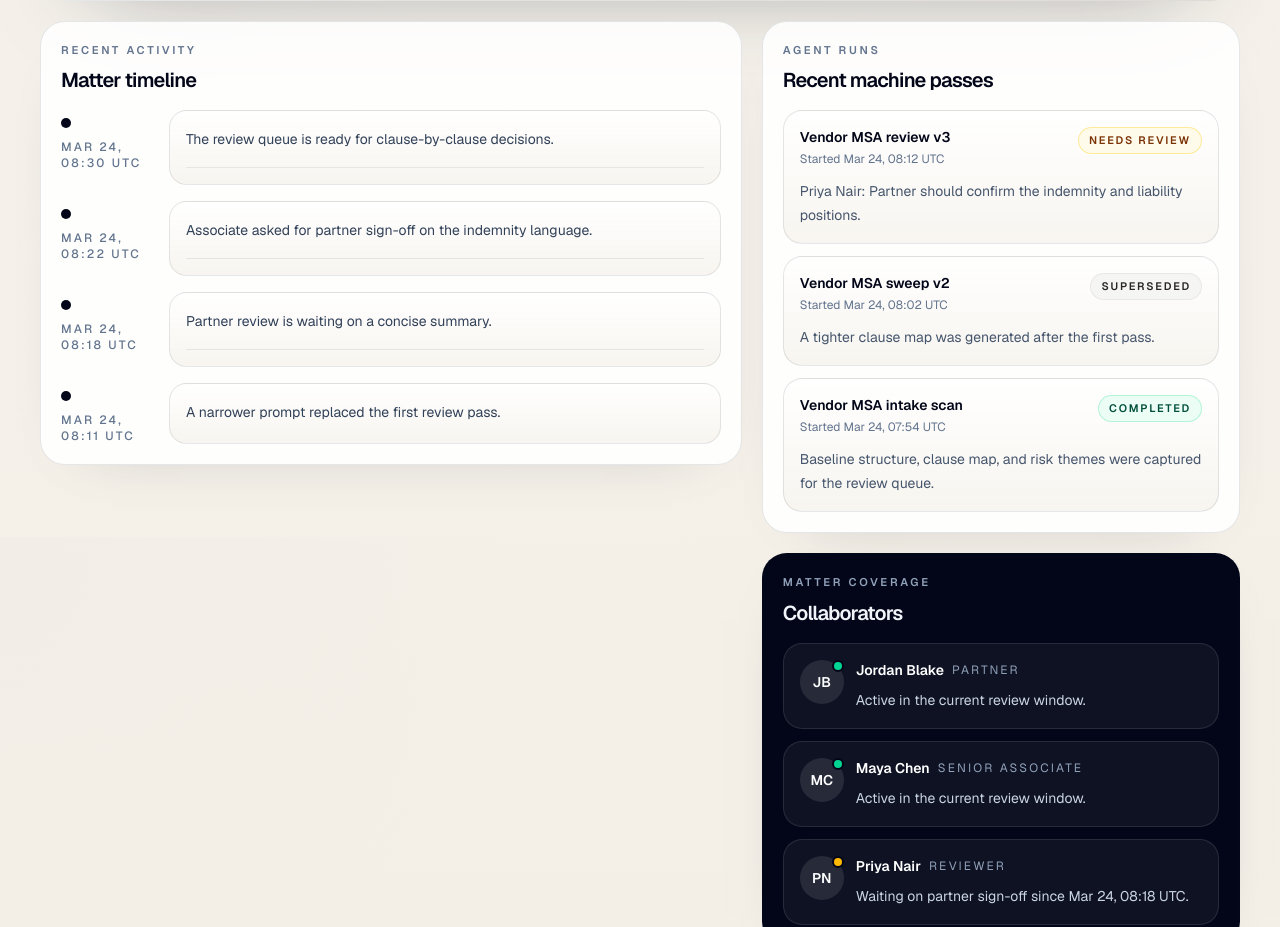
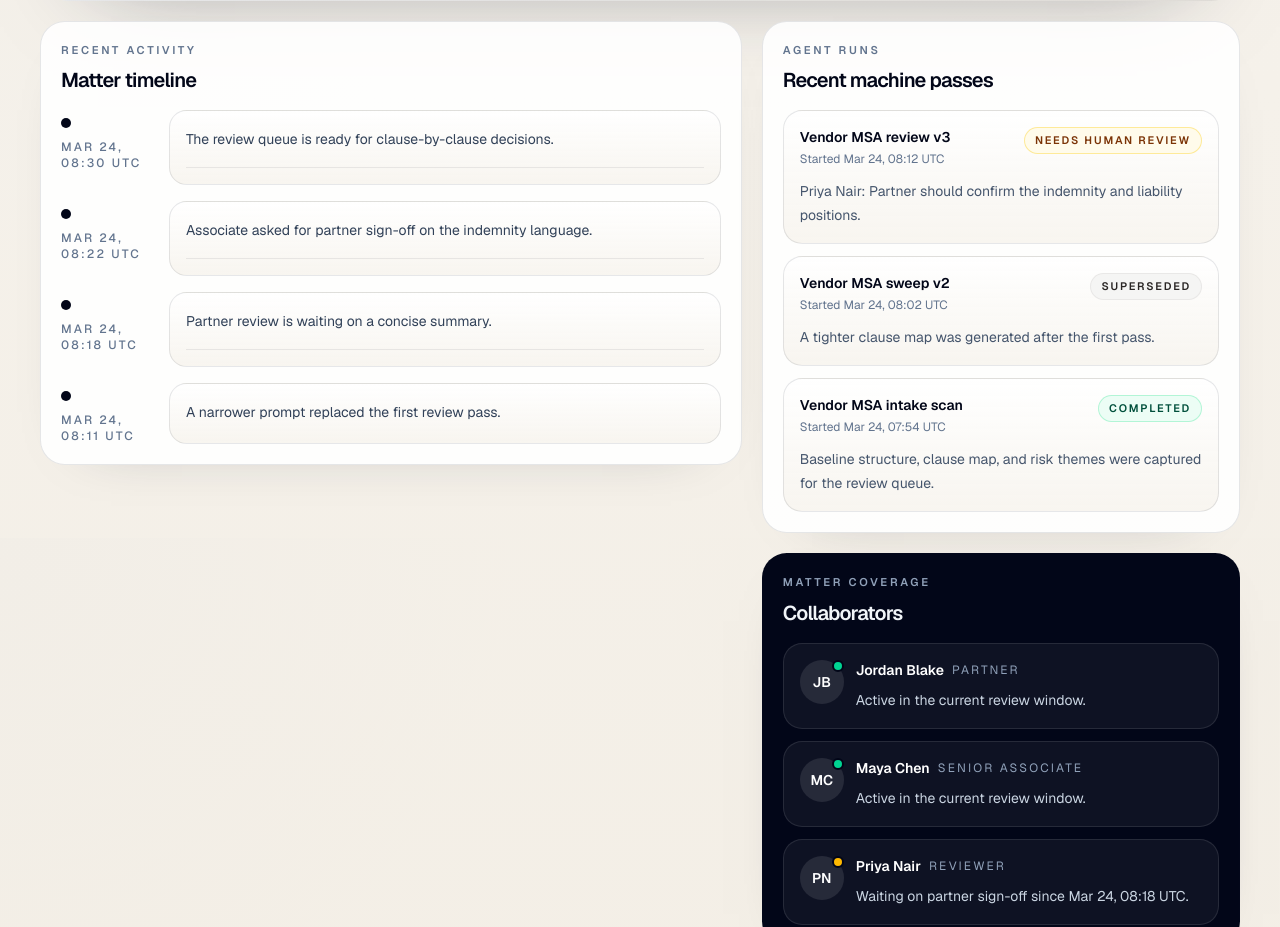
Before and after one commit to alexcatdad/probable-octo-tribble, a Next.js app: page /matters/matter-acme-v-omnicore in a window 1280 px wide. Shown: the part 1062-1989 px from the top of the page. Built offline with nearby package versions, Linux system fonts and the light colour scheme.

Commit message:
fix: align human review status copy

```diff
--- a/components/matter/agent-runs-list.tsx
+++ b/components/matter/agent-runs-list.tsx
@@ -42,7 +42,7 @@ function statusCopy(
         "Reviewer";
 
       return {
-        label: "needs review",
+        label: "needs human review",
         tone: "bg-amber-50 text-amber-900 border-amber-200/80",
         detail: `${requestedBy}: ${status.note}`,
       };
```
Also changed, not shown: 1 other file (tests, documents, lock files or other folders).
